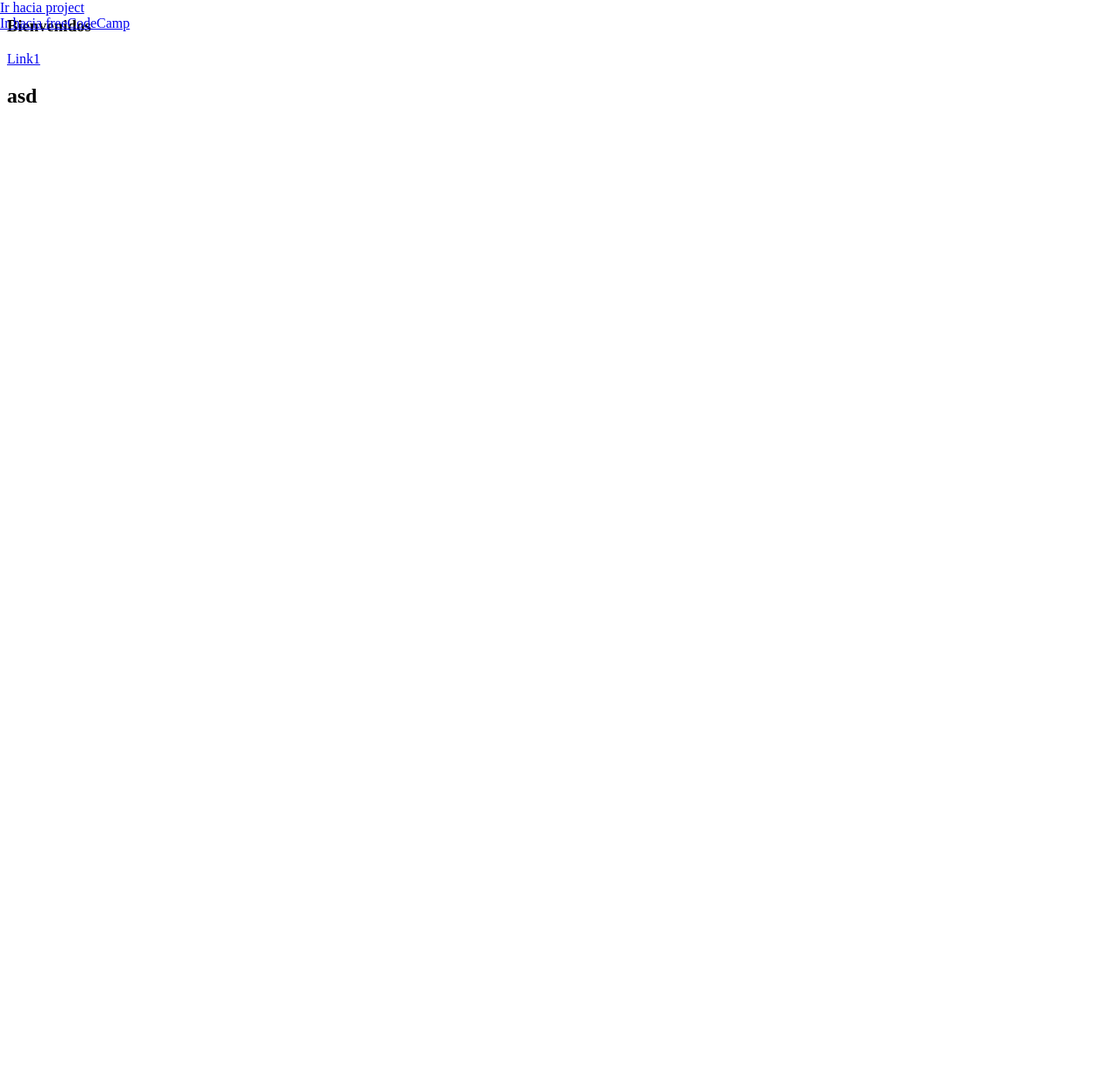
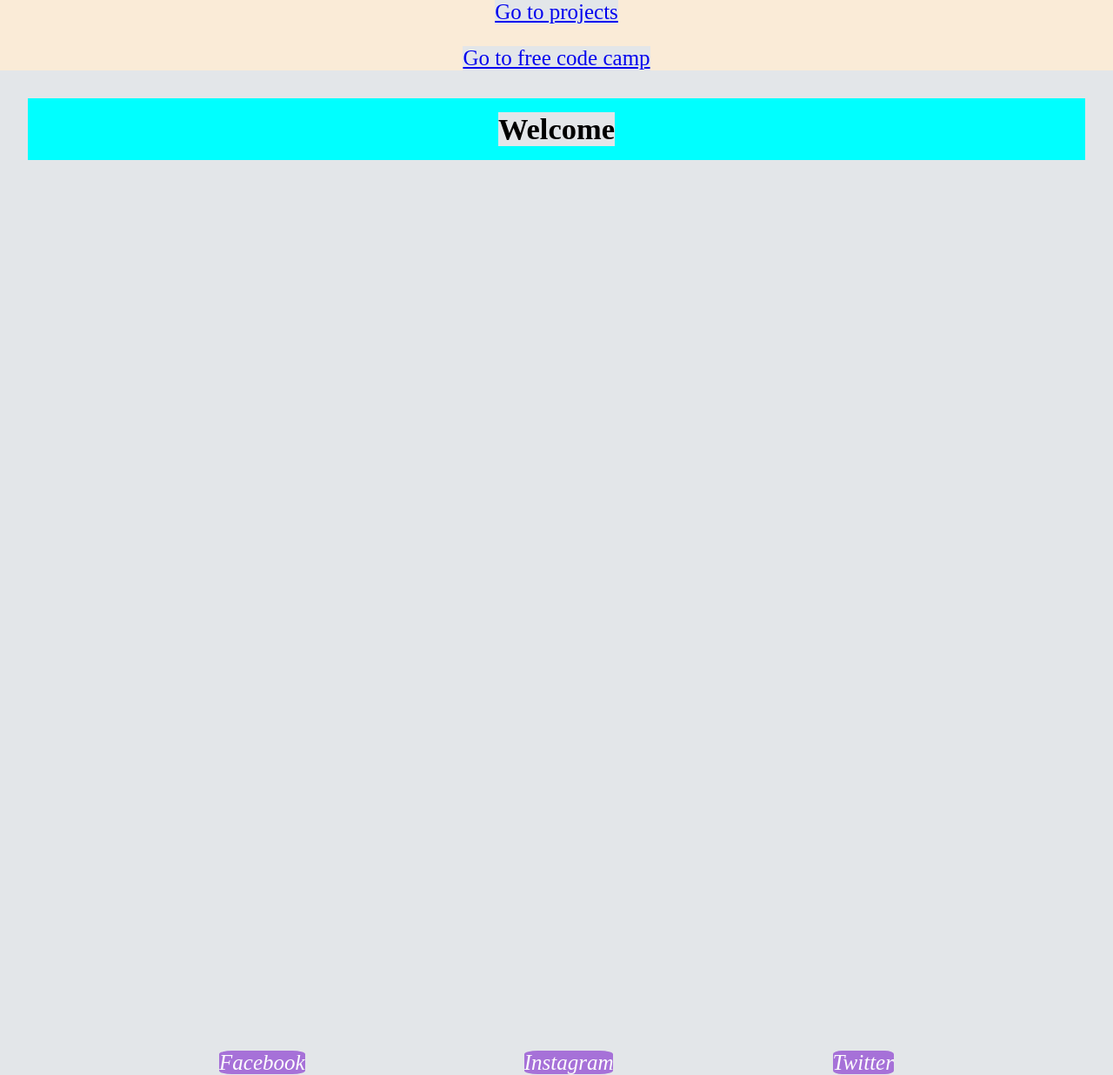
Before and after one commit to fmalgarini/auto-review-project, a website: page index.html in a window 1280 px wide. Shown: the whole page at 87% size. Before the commit the page ends 800 px from the top, so only its background shows below. Drawn offline with Linux system fonts and the light colour scheme.

Commit message:
Add index and css imporevement. Add linters. No linters error.

```diff
--- a/index.html
+++ b/index.html
@@ -8,27 +8,30 @@
     <link rel="stylesheet" href="style.css" />
   </head>
   <body>
-    <nav id="navbar">
-      <div>
-        <a href="#projects">Ir hacia project</a>
+
+    <!-- Header and Nav section -->
+    <header>
+      <nav class = "nav-container">
+        <div>
+          <a href="#projects">Go to projects</a>
       </div>
       <div>
-        <a
-          id="profile-link"
-          target="_blank"
-          href="https://www.freecodecamp.org/"
-          >Ir hacia freeCodeCamp</a
-        >
+        <a id="profile-link" target="_blank" href="https://www.freecodecamp.org/">Go to free code camp</a>
       </div>
     </nav>
-    <aside>
-      <section id="welcome-section">
-        <h1>Bienvenidos</h1>
-      </section>
-      <section id="projects">
-        <a href="#projects">Link1</a>
-        <h2 class="project-tile">asd</h2>
-      </section>
-    </aside>
+    </header>
+<!-- Main Section -->
+    <Main>
+    <section class="first-section-container">
+        <h1>Welcome</h1>
+    </section>
+    <Section>
+      <ul id="projects" class="project-container">
+        <li><a target="_blank" href="http://www.facebook.com">Facebook</a></li>
+        <li><a target="_blank" href="http://www.instagram.com">Instagram</a></li>
+        <li><a target="_blank" href="http://www.twitter.com">Twitter</a></li>
+      </ul>
+    </Section>
+    </Main>
   </body>
 </html>
--- a/style.css
+++ b/style.css
@@ -1,17 +1,48 @@
-nav {
-    position: fixed;
-    width: 100%;
-    top: 0;
-    left: 0;
-  }
+/* All settings */
+* {
+  margin: 0;
+  padding: 0;
+  background-color: rgb(227, 230, 233);
+}
 
-#navbar {
+/* Nav settings */
+.nav-container {
+  background-color: antiquewhite;
+  display: flex;
+  flex-direction: column;
+  justify-content: center;
+  align-items: center;
+  font-size: 25px;
+  gap: 25px;
+}
 
-        display: inline;
-      }
+/* First section */
 
-      @media only screen and (max-width: 600px) {
-      body {
-        background-color: lightblue;
-      }
-    }
+.first-section-container {
+  background-color: aqua;
+  display: flex;
+  flex-direction: row;
+  justify-content: center;
+  margin: 2rem;
+  padding: 1rem;
+  font-size: 23px;
+}
+
+/* Second section and projects */
+
+.project-container {
+  list-style: none;
+  display: flex;
+  flex-direction: row;
+  justify-content: space-evenly;
+  margin-top: 80%;
+}
+
+.project-container a {
+  background-color: rgb(166, 113, 216);
+  color: rgb(253, 253, 253);
+  text-decoration: none;
+  font-size: 25px;
+  font-style: oblique;
+  border-radius: 15%;
+}
```
Also changed, not shown: package.json (added, +430 -0 lines), .github/workflows/linters.yml, .stylelintrc.json (added), 3 other files.
